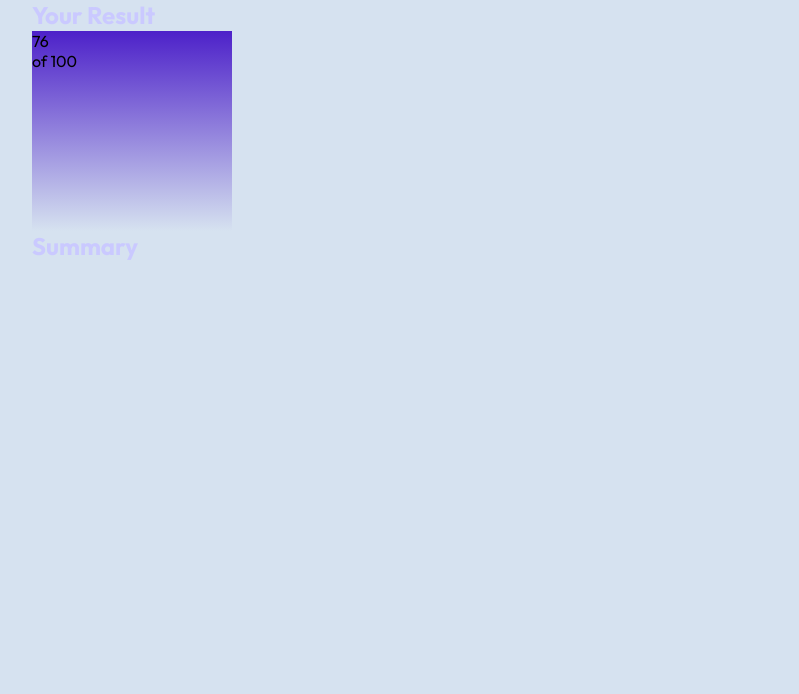
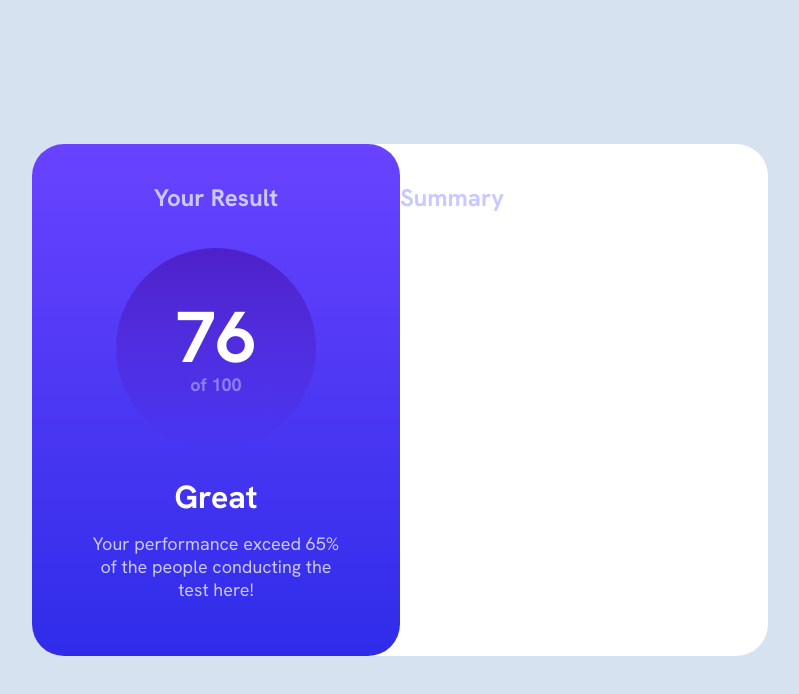
Before and after one commit to CamiStefano/my-portfolio, a Next.js app: page /projects/results-summary-component in a window 1280 px wide. Shown: the top 694 px of the page, without its empty margins (240-1039 px from the left). Built offline with nearby package versions, Linux system fonts and the light colour scheme.

Commit message:
style: :art: style Result Card

```diff
--- a/app/projects/results-summary-component/page.jsx
+++ b/app/projects/results-summary-component/page.jsx
@@ -1,8 +1,8 @@
 import React from 'react';
-import { Outfit } from 'next/font/google';
+import { Hanken_Grotesk } from 'next/font/google';
 import { Wrapper, Title, Card } from './styles';
 
-export const outfit = Outfit({
+export const HankenGrotesk = Hanken_Grotesk({
   weight: ['400', '700'],
   style: ['normal'],
   subsets: ['latin'],
@@ -14,14 +14,18 @@ export const metadata = {
 
 export default function ResultsSummary() {
   return (
-    <Wrapper className={outfit.className}>
+    <Wrapper className={HankenGrotesk.className}>
       <Card className="card">
-        <div className="results">
-          <Title className="results__title">Your Result</Title>
-          <div className="results__circle">
-            <p className="">76</p>
-            <p>of 100</p>
+        <div className="result">
+          <Title className="result__title">Your Result</Title>
+          <div className="result__circle">
+            <p className="result__number">76</p>
+            <p className="result__total__number">of 100</p>
           </div>
+          <p className="result__subtitle">Great</p>
+          <p className="result__paragraph">
+            Your performance exceed 65% of the people conducting the test here!
+          </p>
         </div>
         <div className="summary">
           <Title className="summary__title">Summary</Title>
--- a/app/projects/results-summary-component/styles.js
+++ b/app/projects/results-summary-component/styles.js
@@ -16,13 +16,18 @@ export const Wrapper = styled.section`
   height: 100vh;
   display: flex;
   justify-content: center;
+  align-items: center;
   background-color: ${theme.lightGray};
 `;
 
 export const Card = styled.section`
+  display: flex;
+  background-color: ${theme.white};
+  border-radius: 32px;
+  width: 736px;
+  height: 512px;
+
   & .card {
-    display: flex;
-    background-color: ${theme.white};
   }
   & .result {
     width: 368px;
@@ -30,17 +35,23 @@ export const Card = styled.section`
     border-radius: 32px;
     display: flex;
     flex-direction: column;
-    border-radius: 32px;
+    align-items: center;
     background: linear-gradient(180deg, #75f 0%, #6943ff 0.01%, #2f2ce9 100%);
   }
 
-  & .results__title {
+  & .result__title {
     color: ${theme.lightBlue};
+    padding-bottom: 35px;
   }
 
-  & .results__circle {
+  & .result__circle {
+    display: flex;
+    flex-direction: column;
+    justify-content: center;
+    align-items: center;
     width: 200px;
     height: 200px;
+    border-radius: 100px;
     background: linear-gradient(
       180deg,
       #4d21c9 0%,
@@ -49,12 +60,44 @@ export const Card = styled.section`
     );
   }
 
+  & .result__number {
+    color: ${theme.white};
+    font-size: 72px;
+    line-height: 72px;
+    font-weight: 800;
+  }
+
+  & .result__subtitle {
+    color: ${theme.white};
+    font-size: 32px;
+    line-height: 42px;
+    font-weight: 700;
+    padding-top: 28px;
+  }
+
+  & .result__paragraph {
+    color: ${theme.lightBlue};
+    font-size: 18px;
+    line-height: 23px;
+    font-weight: 500;
+    width: 260px;
+    text-align: center;
+    padding-top: 14px;
+  }
+
+  & .result__total__number {
+    color: ${theme.lightBlue};
+    opacity: 0.5168;
+    font-size: 18px;
+    line-height: 23px;
+    font-weight: 700;
+  }
+
   & .summary {
-    width: 736px;
-    height: 512px;
     border-radius: 32px;
     display: flex;
     flex-direction: column;
+    background-color: ${theme.white};
   }
 
   & .summary__title {
@@ -66,6 +109,7 @@ export const Title = styled.h2`
   font-size: 24px;
   line-height: 31px;
   font-weight: 700;
+  padding-top: 38px;
 `;
 
 export const Paragraph = styled.p`
```
